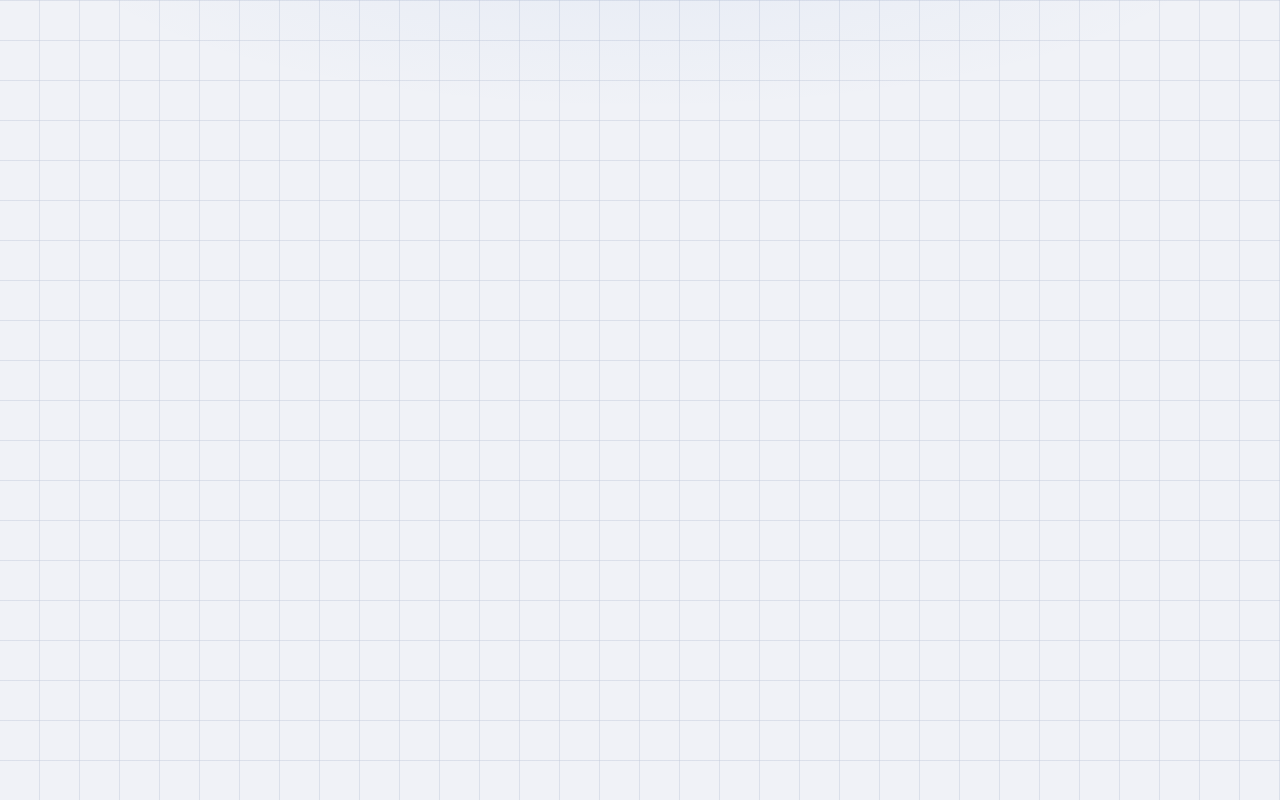
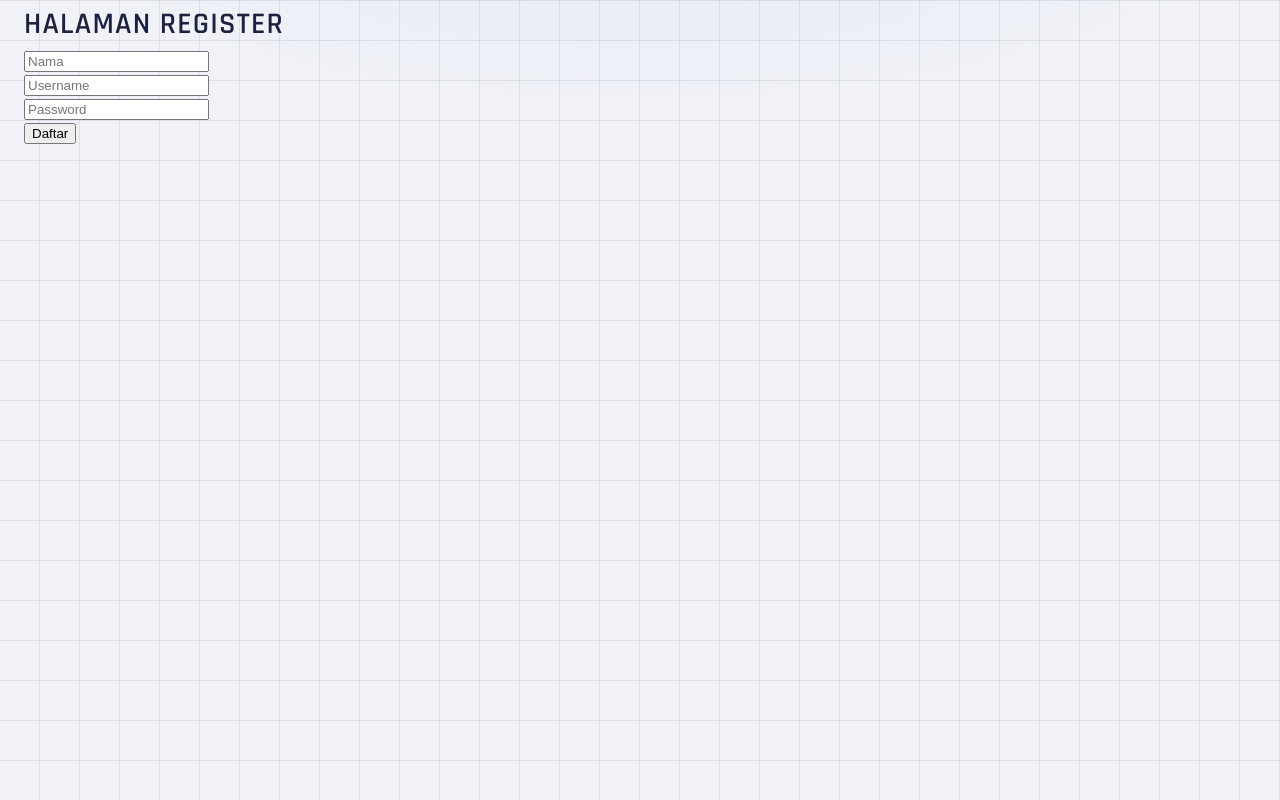
Before and after one commit to BrilianFaiz/Projcet_Matkul_PBW_Adam, a React (Vite) app in the folder frontend/: page /register in a window 1280 px wide. Before the commit this address had no page. Built offline with nearby package versions, Linux system fonts and the light colour scheme.

Commit message:
updating route frontend

```diff
--- a/frontend/src/App.tsx
+++ b/frontend/src/App.tsx
@@ -5,8 +5,9 @@
 import Table from "./components/Table";
 import Login from "./pages/Login";
 import "./App.css";
+import AppRoutes from "./route/AppRoutes";
 
-function Dashboard() {
+export function Dashboard() {
   const { token, user, logout } = useAuth();
   const [data, setData] = useState<any[]>([]);
   const [systemStatus, setSystemStatus] = useState("checking");
@@ -232,16 +233,10 @@
   );
 }
 
-function PrivateRoute({ children }: any) {
-  const { token } = useAuth();
-  return token ? children : <Navigate to="/login" replace />;
-}
+
 
 export default function App() {
   return (
-    <Routes>
-      <Route path="/login" element={<Login />} />
-      <Route path="/" element={<PrivateRoute><Dashboard /></PrivateRoute>} />
-    </Routes>
+    <AppRoutes />
   );
 }
--- a/frontend/src/pages/Login.tsx
+++ b/frontend/src/pages/Login.tsx
@@ -1,7 +1,8 @@
 import { useState } from "react";
-import { useNavigate } from "react-router-dom";
+import { useNavigate, Route, Link } from "react-router-dom";
 import { useAuth } from "../context/AuthContext";
 import "./Login.css";
+import Register from "./Register";
 
 export default function Login() {
   const { login } = useAuth();
@@ -166,6 +167,9 @@
           </form>
 
           <div className="login-footer">
+            <p>
+              Belum punya akun? <Link to="/register">Daftar</Link>
+            </p>
             <span>Lupa password? Hubungi Administrator</span>
           </div>
         </div>
--- /dev/null
+++ b/frontend/src/pages/Register.tsx
@@ -0,0 +1,20 @@
+export default function Register() {
+  return (
+    <div>
+      <h1>Halaman Register</h1>
+
+      <form>
+        <input type="text" placeholder="Nama" />
+        <br />
+
+        <input type="text" placeholder="Username" />
+        <br />
+
+        <input type="password" placeholder="Password" />
+        <br />
+
+        <button type="submit">Daftar</button>
+      </form>
+    </div>
+  )
+}
--- /dev/null
+++ b/frontend/src/route/AppRoutes.tsx
@@ -0,0 +1,30 @@
+import { Routes, Route, Navigate } from "react-router-dom";
+import Login from "../pages/Login";
+import { Dashboard } from "../App";
+import Register from "../pages/Register";
+import { useAuth } from "../context/AuthContext";
+
+function PrivateRoute({ children }: any) {
+  const { token } = useAuth();
+
+  return token ? children : <Navigate to="/login" replace />;
+}
+
+export default function AppRoutes() {
+  return (
+    <Routes>
+      <Route path="/login" element={<Login />} />
+
+      <Route path="/register" element={<Register />} />
+
+      <Route
+        path="/"
+        element={
+          <PrivateRoute>
+            <Dashboard />
+          </PrivateRoute>
+        }
+      />
+    </Routes>
+  );
+}
```
Also changed, not shown: 1 other file (tests, documents, lock files or other folders).
